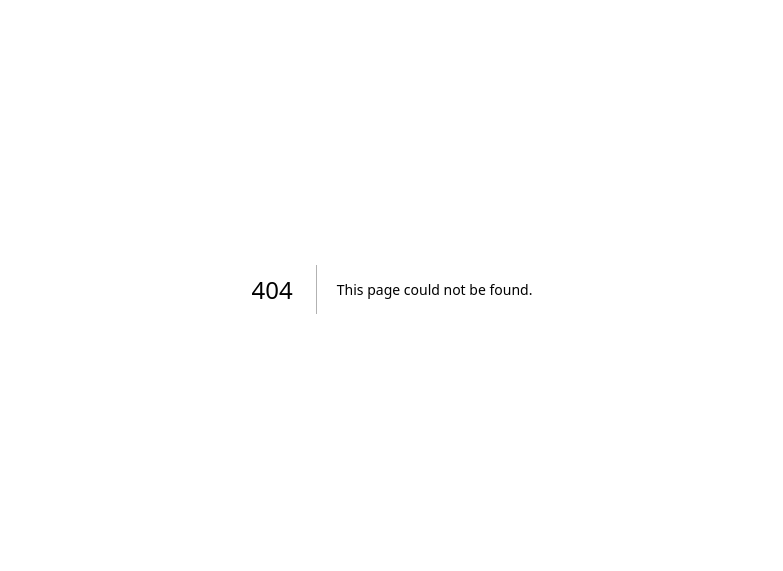
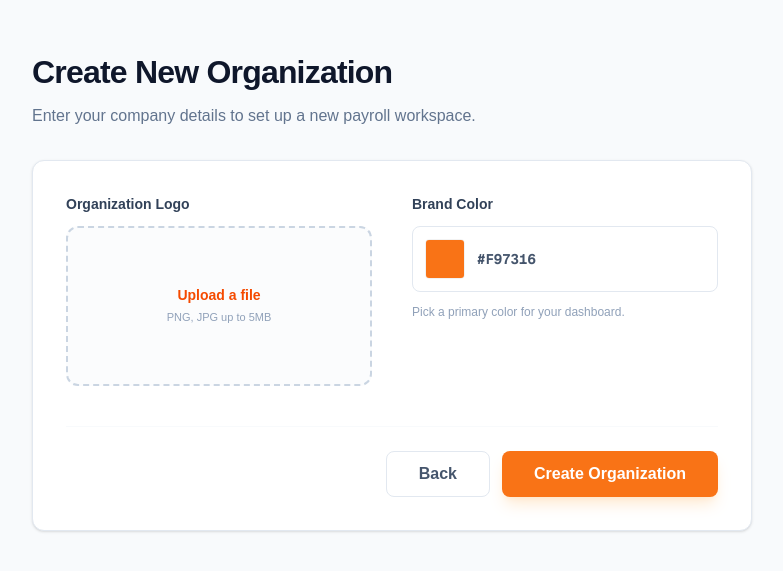
Before and after one commit to omaremadkamal/payslip-frontend, a Next.js app: page /organization in a window 1280 px wide. Before the commit this address had no page. Shown: the part 111-682 px from the top of the page, without its empty margins (248-1031 px from the left). Built offline with nearby package versions, Linux system fonts and the light colour scheme.

Commit message:
organization page

```diff
--- /dev/null
+++ b/app/(auth)/organization/components_/ColorPicker.tsx
@@ -0,0 +1,38 @@
+"use client";
+import React from "react";
+
+interface Props {
+  value: string;
+  onChange: (color: string) => void;
+}
+
+const ColorPicker = ({ value, onChange }: Props) => {
+  return (
+    <div className="flex flex-col gap-3">
+      <label className="text-sm font-semibold text-slate-700">
+        Brand Color
+      </label>
+      <div className="flex items-center gap-3 p-3 border border-slate-200 rounded-lg bg-white focus-within:ring-2 focus-within:ring-orange-500/20">
+        <div className="relative w-10 h-10 shrink-0 overflow-hidden rounded border border-black/5">
+          <input
+            type="color"
+            value={value}
+            onChange={(e) => onChange(e.target.value)}
+            className="absolute -inset-2 w-14 h-14 cursor-pointer p-0 border-none"
+          />
+        </div>
+        <input
+          type="text"
+          value={value}
+          onChange={(e) => onChange(e.target.value)}
+          className="flex-1 outline-none font-mono text-slate-600 font-bold uppercase text-sm"
+        />
+      </div>
+      <p className="text-slate-400 text-xs">
+        Pick a primary color for your dashboard.
+      </p>
+    </div>
+  );
+};
+
+export default ColorPicker;
--- /dev/null
+++ b/app/(auth)/organization/components_/LogoUpload.tsx
@@ -0,0 +1,57 @@
+"use client";
+import React, { useRef, useState } from "react";
+
+interface Props {
+  onFileSelect: (file: File | null) => void;
+}
+
+const LogoUpload = ({ onFileSelect }: Props) => {
+  const [preview, setPreview] = useState<string | null>(null);
+  const fileInputRef = useRef<HTMLInputElement>(null);
+
+  const handleFileChange = (e: React.ChangeEvent<HTMLInputElement>) => {
+    const file = e.target.files?.[0] || null;
+    if (file) {
+      const reader = new FileReader();
+      reader.onload = (event) => setPreview(event.target?.result as string);
+      reader.readAsDataURL(file);
+    }
+    onFileSelect(file);
+  };
+
+  return (
+    <div className="flex flex-col gap-3">
+      <label className="text-sm font-semibold text-slate-700">
+        Organization Logo
+      </label>
+      <div
+        onClick={() => fileInputRef.current?.click()}
+        className="border-2 border-dashed border-slate-300 rounded-xl h-[160px] flex flex-col items-center justify-center bg-slate-50/50 hover:bg-slate-50 cursor-pointer overflow-hidden transition-all group"
+      >
+        <input
+          type="file"
+          ref={fileInputRef}
+          onChange={handleFileChange}
+          accept="image/*"
+          className="hidden"
+        />
+        {preview ? (
+          <img
+            src={preview}
+            alt="Preview"
+            className="h-full w-full object-contain p-4"
+          />
+        ) : (
+          <div className="text-center">
+            <p className="text-orange-600 font-bold text-sm">Upload a file</p>
+            <p className="text-slate-400 text-[11px] mt-1">
+              PNG, JPG up to 5MB
+            </p>
+          </div>
+        )}
+      </div>
+    </div>
+  );
+};
+
+export default LogoUpload;
--- /dev/null
+++ b/app/(auth)/organization/page.tsx
@@ -0,0 +1,63 @@
+"use client";
+
+import React, { useState } from "react";
+import LogoUpload from "./components_/LogoUpload";
+import ColorPicker from "./components_/ColorPicker";
+
+const Organization = () => {
+  const [brandColor, setBrandColor] = useState("#F97316");
+  const [logo, setLogo] = useState<File | null>(null);
+
+  const handleSubmit = (e: React.FormEvent) => {
+    e.preventDefault();
+    // هنا كل البيانات جاهزة للإرسال
+    console.log("Submit Data:", { brandColor, logo });
+  };
+
+  return (
+    <main className="min-h-screen bg-[#F8FAFC] flex items-center justify-center p-4">
+      <div className="w-full max-w-[720px]">
+        {/* العناوين خارج الفورم لأنها Header للصفحة */}
+        <header className="mb-8">
+          <h1 className="text-[32px] font-bold text-slate-900 tracking-tight">
+            Create New Organization
+          </h1>
+          <p className="text-slate-500 mt-2">
+            Enter your company details to set up a new payroll workspace.
+          </p>
+        </header>
+
+        {/* كل شيء الآن داخل الـ Form */}
+        <form
+          onSubmit={handleSubmit}
+          className="bg-white border border-slate-200 rounded-[12px] p-6 md:p-[33px] shadow-sm"
+        >
+          {/* شبكة المدخلات */}
+          <div className="grid grid-cols-1 md:grid-cols-2 gap-10">
+            <LogoUpload onFileSelect={setLogo} />
+            <ColorPicker value={brandColor} onChange={setBrandColor} />
+          </div>
+
+          {/* الأزرار داخل الفورم مباشرة - Action Area */}
+          <div className="mt-10 pt-6 border-t border-slate-50 flex justify-end gap-3">
+            <button
+              type="button"
+              className="px-8 py-2.5 rounded-[8px] border border-slate-200 font-bold text-slate-600 hover:bg-slate-300 transition-all cursor-pointer"
+            >
+              Back
+            </button>
+            <button
+              type="submit"
+              style={{ backgroundColor: brandColor }}
+              className="px-8 py-2.5 rounded-[8px] text-white font-bold shadow-lg shadow-orange-200/50 hover:brightness-105 transition-all active:scale-95 cursor-pointer"
+            >
+              Create Organization
+            </button>
+          </div>
+        </form>
+      </div>
+    </main>
+  );
+};
+
+export default Organization;
--- a/package.json
+++ b/package.json
@@ -16,6 +16,7 @@
     "class-variance-authority": "^0.7.1",
     "next": "16.1.6",
     "react": "19.2.3",
+    "react-colorful": "^5.6.1",
     "react-dom": "19.2.3",
     "react-icons": "^5.5.0",
     "tailwind-merge": "^3.4.1"
```
